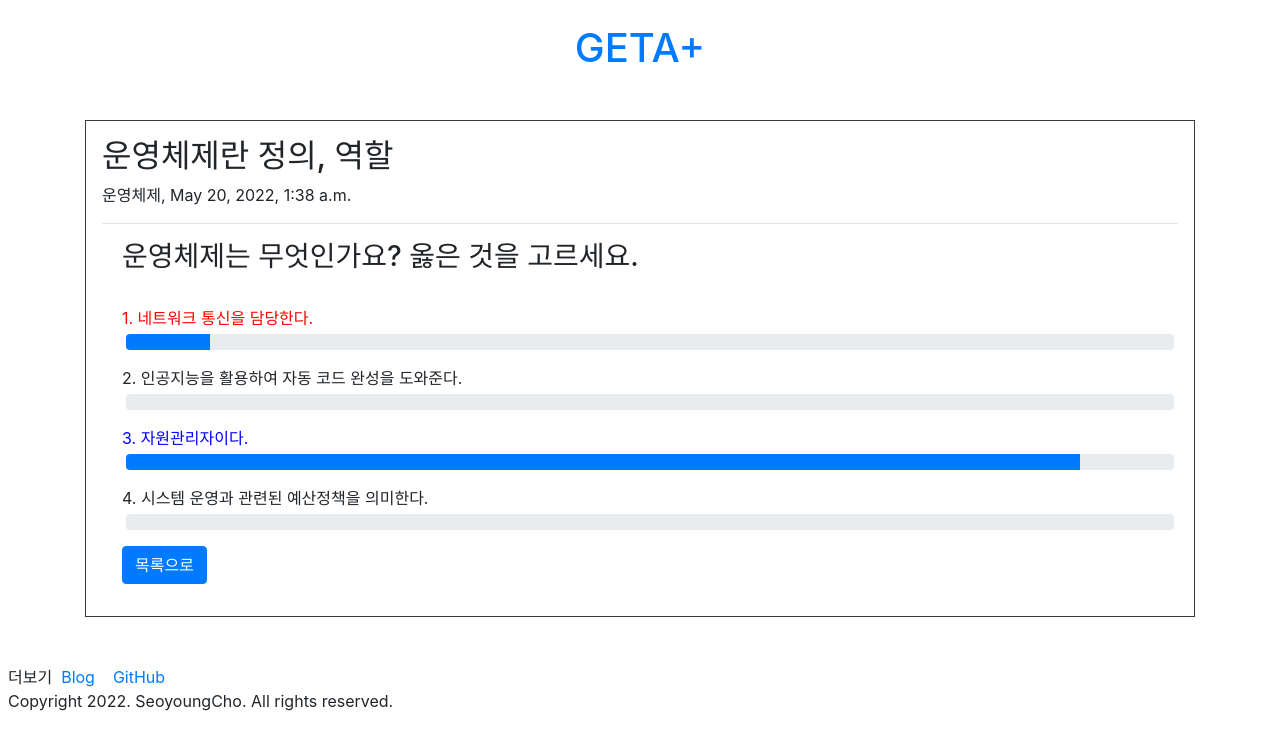
After one commit to ChoSeoyoung/SWTest_service, a Django app: page /questions/question/answer/result/9/ in a window 1280 px wide. The commit adds this page. Shown: the top 750 px of the page. Run offline with Django 4.2, Linux system fonts and the light colour scheme; data comes from the database, SQL or seed files in the repository; both versions use the stored data as it was after the commit; some libraries are stand-ins or nearby versions.

Commit message:
Add 통계기능

```diff
--- a/questions/urls.py
+++ b/questions/urls.py
@@ -9,4 +9,5 @@ urlpatterns = [
     path('question/update/<int:question_id>/', views.update, name='update'),
     path('question/delete/<int:question_id>/', views.delete, name='delete'),
     path('question/answer/create/<int:question_id>/', views.answer_create, name='answer_create'),
+    path('question/answer/result/<int:answer_id>/', views.answer_result, name='answer_result'),
 ]
--- a/questions/views.py
+++ b/questions/views.py
@@ -1,6 +1,6 @@
 from django.shortcuts import render, redirect, get_object_or_404
 from django.http import HttpResponse
-from .models import Question
+from .models import Question, Answer
 from django.shortcuts import render
 from .forms import QuestionForm, AnswerForm
 from django.utils import timezone
@@ -59,8 +59,19 @@ def answer_create(request, question_id):
             answer.create_date = timezone.now()
             answer.question = question
             answer.save()
-            return redirect('questions:detail', question_id = question.id)
+            return redirect('questions:answer_result', answer_id=answer.id)
     else:
         form = AnswerForm()
-        context = {'form': form, 'question': question}
+        context = {'form': form, 'question': question }
         return render(request, 'questions/exams.html', context)
+
+def answer_result(request, answer_id):
+    answer = get_object_or_404(Answer, pk=answer_id)
+    question = answer.question
+    total = len(Answer.objects.filter(question=question))
+    ans1 = int(len(Answer.objects.filter(question=question).filter(content=1))/total*100)
+    ans2 = int(len(Answer.objects.filter(question=question).filter(content=2))/total*100)
+    ans3 = int(len(Answer.objects.filter(question=question).filter(content=3))/total*100)
+    ans4 = int(len(Answer.objects.filter(question=question).filter(content=4))/total*100)
+    context = {'question': question, 'answer': answer, 'ans1': ans1, 'ans2': ans2, 'ans3': ans3, 'ans4': ans4}
+    return render(request, 'questions/result.html', context)
--- a/templates/questions/createQuestion.html
+++ b/templates/questions/createQuestion.html
@@ -17,7 +17,7 @@
 	<div>
 		<div class="py-4 text-center">
   			<header>
-  				<h1><a class="text-decoration-none" href="../">GETA+</a></h1>
+  				<h1><a class="text-decoration-none" href="/questions/">GETA+</a></h1>
   			</header>
    		</div>
         <div class='container my-3'>
--- a/templates/questions/exams.html
+++ b/templates/questions/exams.html
@@ -33,7 +33,7 @@
 	<div>
 		<div class="py-4 text-center">
   			<header>
-  				<h1><a class="text-decoration-none" href="../">GETA+</a></h1>
+  				<h1><a class="text-decoration-none" href="/questions/">GETA+</a></h1>
   			</header>
    		</div>
         <div class='container my-3'>
--- a/templates/questions/question.html
+++ b/templates/questions/question.html
@@ -17,7 +17,7 @@
 	<div>
 		<div class="py-4 text-center">
   			<header>
-  				<h1><a class="text-decoration-none" href="../../">GETA+</a></h1>
+  				<h1><a class="text-decoration-none" href="/questions/">GETA+</a></h1>
   			</header>
    		</div>
         <div class='container my-3'>
@@ -39,8 +39,8 @@
 					<div class="form-group">
         				<label class="form-check-label">4. {{question.ans4}}</label>
 					</div>
+					<input onclick="location.href='../answer/create/{{question.id}}'" class="btn btn-primary" type="button" value="응시">
     				<input onclick="location.href='../update/{{question.id}}'" class="btn btn-primary" type="button" value="수정">
-					<input onclick="location.href='../answer/create/{{question.id}}'" class="btn btn-primary" type="button" value="응시">
 					<input onclick="location.href='../delete/{{question.id}}'" class="btn btn-danger" type="button" value="삭제">
 					<input onclick="location.href='../../'" class="btn btn-secondary" type="button" value="취소">
 				</form>
--- a/templates/questions/questions.html
+++ b/templates/questions/questions.html
@@ -25,9 +25,6 @@
 				<ul class="navbar-nav">
             		<li class="nav-item active">
 						<a class="nav-link" href="./create">출제하기</a>
-					</li>
-					<li class="nav-item active">
-						<a class="nav-link" href="./statistics">통계보기</a>
 					</li>
         		</ul>
 				</div>
--- /dev/null
+++ b/templates/questions/result.html
@@ -0,0 +1,89 @@
+<!DOCTYPE html>
+<html>
+<head>
+	<meta charset = "utf-8">
+	<title>index.html</title>
+	{% load static %}
+	<link rel="stylesheet" type="text/css" href="{% static 'bootstrap.min.css' %}">
+	<style>
+		.color1 {color: #c3d4e8;}
+		.color2 {color: #f3f3f3;}
+		.color3 {color: #1d202f;}
+		.color4 {color: #79787e;}
+		.color5 {color: #e5e5e5;}
+	</style>
+</head>
+<body>
+	<div>
+		<div class="py-4 text-center">
+  			<header>
+  				<h1><a class="text-decoration-none" href="/questions/">GETA+</a></h1>
+  			</header>
+   		</div>
+        <div class='container my-3'>
+    		<div class="border border-dark p-3">
+      			<h2>{{question.title}}</h2>
+				{{question.subject}}, {{question.create_date}}
+				<hr>
+				<form class="form-check my-3">
+					<h3>{{question.content}}</h3><br>
+					<div class="form-group">
+        				<label class="form-check-label" id="1">1. {{question.ans1}}</label>
+						<div class="progress m-1">
+  							<div class="progress-bar" role="progressbar" style="width: {{ans1}}%" aria-valuenow="{{ans1}}" aria-valuemin="0" aria-valuemax="100"></div>
+						</div>
+					</div>
+					<div class="form-group">
+        				<label class="form-check-label" id="2">2. {{question.ans2}}</label>
+						<div class="progress m-1">
+  							<div class="progress-bar" role="progressbar" style="width: {{ans2}}%" aria-valuenow="{{ans2}}" aria-valuemin="0" aria-valuemax="100"></div>
+						</div>
+					</div>
+					<div class="form-group">
+        				<label class="form-check-label" id="3">3. {{question.ans3}}</label>
+						<div class="progress m-1">
+  							<div class="progress-bar" role="progressbar" style="width: {{ans3}}%" aria-valuenow="{{ans3}}" aria-valuemin="0" aria-valuemax="100"></div>
+						</div>
+					</div>
+					<div class="form-group">
+        				<label class="form-check-label" id="4">4. {{question.ans4}}</label>
+						<div class="progress m-1">
+  							<div class="progress-bar" role="progressbar" style="width: {{ans4}}%" aria-valuenow="{{ans4}}" aria-valuemin="0" aria-valuemax="100"></div>
+						</div>
+					</div>
+    				<input onclick="location.href='/questions/'" class="btn btn-primary" type="button" value="목록으로">
+				</form>
+    		</div>
+  		</div>
+		<br>
+        <div class='m-2'>
+        <div>
+            더보기&nbsp;
+        	<a href='https://stonesy927.tistory.com/' target='_blank'>
+            Blog
+        	</a>
+        	&nbsp;&nbsp;
+        	<a href='https://github.com/ChoSeoyoung' target='_blank'>
+            GitHub
+        	</a>
+      	</div>
+      <div>
+        Copyright 2022. SeoyoungCho. All rights reserved.
+      </div>
+    </div>
+	</div>
+
+	<script>
+		var choice = {{answer.content}}
+		var sol = {{question.ans}}
+		var selected = document.getElementById("{{answer.content}}");
+		if(choice == sol){
+			selected.style.color="green";
+		}else{
+			var solution = document.getElementById("{{question.ans}}");
+			selected.style.color="red";
+			solution.style.color="blue";
+		}
+	</script>
+</body>
+</html>
--- a/templates/questions/updateQuestion.html
+++ b/templates/questions/updateQuestion.html
@@ -17,7 +17,7 @@
 	<div>
 		<div class="py-4 text-center">
   			<header>
-  				<h1><a class="text-decoration-none" href="../../../">GETA+</a></h1>
+  				<h1><a class="text-decoration-none" href="/questions/">GETA+</a></h1>
   			</header>
    		</div>
         <div class='container my-3'>
```
Also changed, not shown: db.sqlite3.
